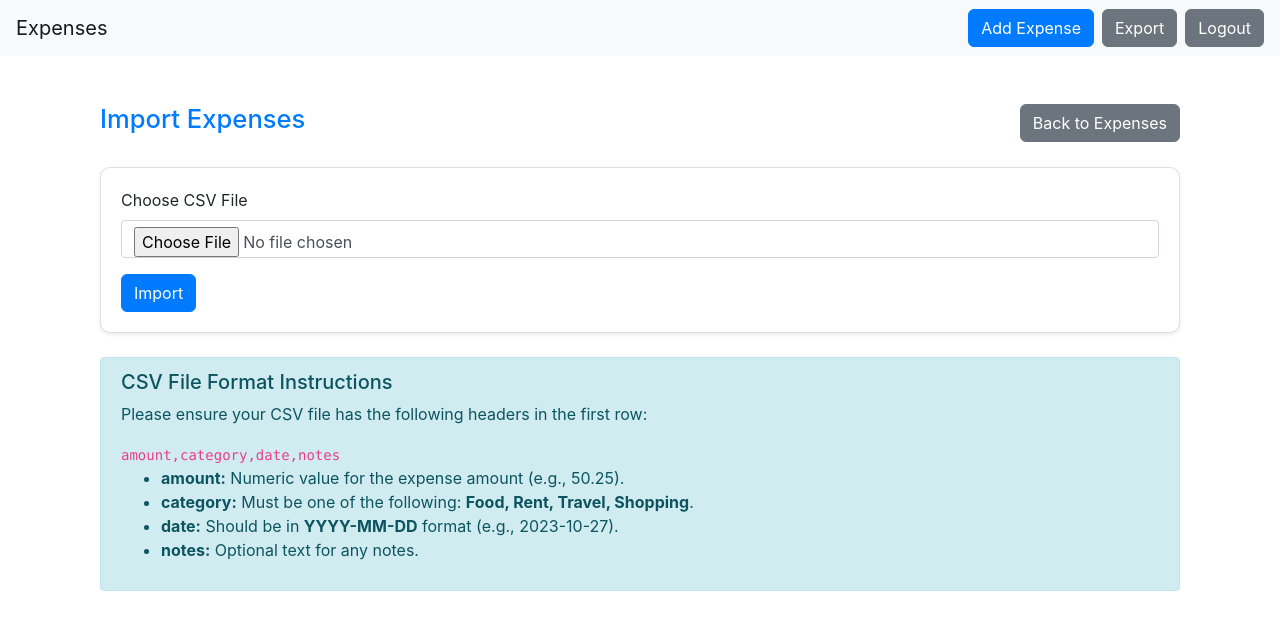
After one commit to Vasavisama/expense, a Laravel app: template resources/views/dashboard/expenses/import.blade.php in a window 1280 px wide. The commit adds this page. Shown: the top 630 px of the page. Run offline with Laravel 12, Linux system fonts and the light colour scheme; the template is opened without the code that fills it, so the values that code supplies are empty; some libraries are stand-ins or nearby versions.

Commit message:
feat: Add CSV import functionality for expenses

```diff
--- a/app/Http/Controllers/Auth/RegisterController.php
+++ b/app/Http/Controllers/Auth/RegisterController.php
@@ -53,6 +53,6 @@ class RegisterController extends Controller
         // Dispatch job to send welcome email
         SendWelcomeEmail::dispatch($user);
 
-        return redirect('/login')->with('success', 'Registration successful! Please log in.');
+        return redirect('/login')->with('success', 'Registration successful! A confirmation email is on its way.');
     }
 }
--- /dev/null
+++ b/resources/views/dashboard/expenses/import.blade.php
@@ -0,0 +1,65 @@
+@extends('layouts.app')
+
+@section('title', 'Import Expenses')
+
+@section('content')
+<div class="container">
+
+    <!-- Page Heading -->
+    <div class="d-flex justify-content-between align-items-center mb-4">
+        <h2 class="fw-bold text-primary">Import Expenses</h2>
+        <a href="{{ route('expenses.index') }}" class="btn btn-secondary">Back to Expenses</a>
+    </div>
+
+    <!-- Display Validation Errors -->
+    @if ($errors->any())
+        <div class="alert alert-danger">
+            <ul class="mb-0">
+                @foreach ($errors->all() as $error)
+                    <li>{{ $error }}</li>
+                @endforeach
+            </ul>
+        </div>
+    @endif
+
+    <!-- Import Form -->
+    <div class="card shadow-sm">
+        <div class="card-body">
+            <form action="{{ route('expenses.import') }}" method="POST" enctype="multipart/form-data">
+                @csrf
+                <div class="mb-3">
+                    <label for="file" class="form-label">Choose CSV File</label>
+                    <input type="file" class="form-control" id="file" name="file" accept=".csv" required>
+                </div>
+                <button type="submit" class="btn btn-primary">Import</button>
+            </form>
+        </div>
+    </div>
+
+    <div class="mt-4 alert alert-info">
+        <h5 class="alert-heading">CSV File Format Instructions</h5>
+        <p>Please ensure your CSV file has the following headers in the first row:</p>
+        <code>amount,category,date,notes</code>
+        <ul>
+            <li><strong>amount:</strong> Numeric value for the expense amount (e.g., 50.25).</li>
+            <li><strong>category:</strong> Must be one of the following: <strong>Food, Rent, Travel, Shopping</strong>.</li>
+            <li><strong>date:</strong> Should be in <strong>YYYY-MM-DD</strong> format (e.g., 2023-10-27).</li>
+            <li><strong>notes:</strong> Optional text for any notes.</li>
+        </ul>
+    </div>
+
+</div>
+
+<!-- Extra CSS -->
+<style>
+    .card {
+        border-radius: 10px;
+    }
+    h2 {
+        font-size: 1.6rem;
+    }
+    .btn {
+        border-radius: 6px;
+    }
+</style>
+@endsection
--- a/resources/views/dashboard/expenses/index.blade.php
+++ b/resources/views/dashboard/expenses/index.blade.php
@@ -8,7 +8,10 @@
     <!-- Page Heading -->
     <div class="d-flex justify-content-between align-items-center mb-4">
         <h2 class="fw-bold text-primary">My Expenses</h2>
-        <a href="{{ route('password.reset') }}" class="btn btn-secondary">Reset Password</a>
+        <div>
+            <a href="{{ route('expenses.import.form') }}" class="btn btn-info">Import</a>
+            <a href="{{ route('password.reset') }}" class="btn btn-secondary">Reset Password</a>
+        </div>
     </div>
 
     <!-- Success Message -->
--- a/routes/web.php
+++ b/routes/web.php
@@ -33,6 +33,8 @@ Route::middleware('jwt')->group(function () {
     Route::get('/user-dashboard', [UserDashboardController::class, 'index']);
     Route::post('/logout', [LogoutController::class, 'logout'])->name('logout');
     Route::post('expenses/export', [ExpenseController::class, 'export'])->name('expenses.export');
+    Route::get('expenses/import', [ExpenseController::class, 'showImportForm'])->name('expenses.import.form');
+    Route::post('expenses/import', [ExpenseController::class, 'import'])->name('expenses.import');
     Route::resource('expenses', ExpenseController::class);
 
     Route::get('/reset-password', [PasswordResetController::class, 'showResetForm'])->name('password.reset');
```
Also changed, not shown: app/Http/Controllers/Dashboard/ExpenseController.php (+28 -0 lines), app/Imports/ExpensesImport.php (added, +41 -0 lines).
